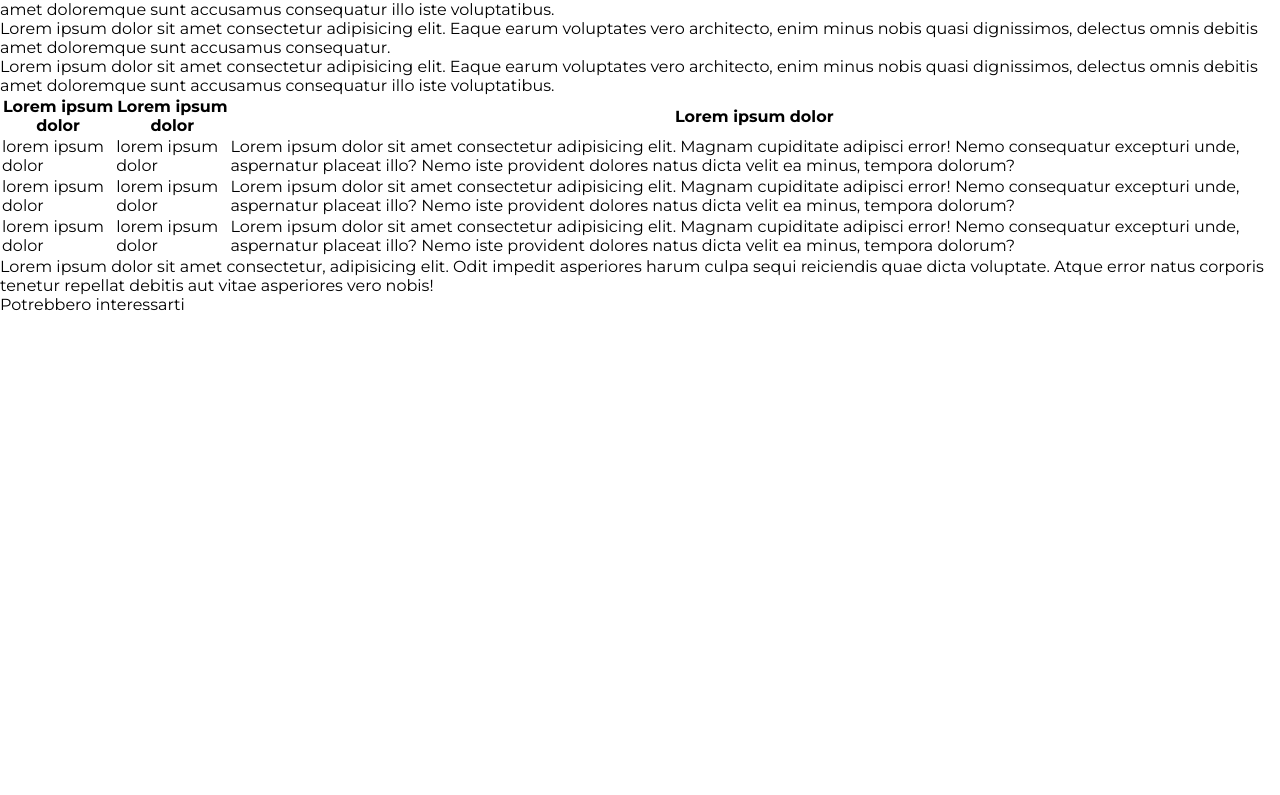
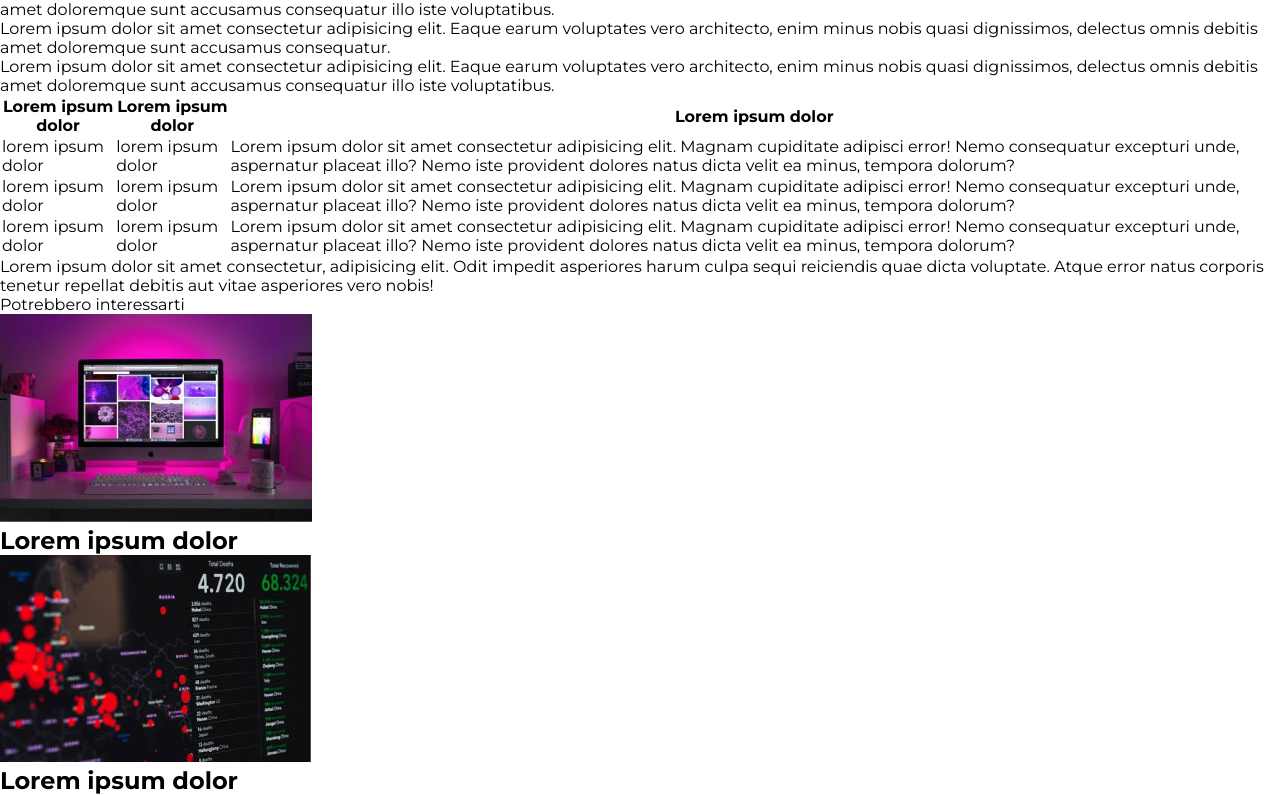
Before and after one commit to StefanoAntonelli93/html-css-booleaner, a plain HTML site: page index.html in a window 1280 px wide. Shown: the part 752-1547 px from the top of the page. Before the commit the page ends 1066 px from the top, so only its background shows below. Drawn offline with Linux system fonts and the light colour scheme.

Commit message:
[UPD) add footer

```diff
--- a/index.html
+++ b/index.html
@@ -63,6 +63,11 @@
         </main>
         <footer>
             <p class="footer-text">Potrebbero interessarti</p>
+            <img src="./img/monitor.jpg" alt="monitor">
+            <h2 class="photo-text">Lorem ipsum dolor</h2>
+            <img src="./img/graph.jpg" alt="graph">
+            <h2 class="photo-text">Lorem ipsum dolor</h2>
+
         </footer>
     </div>
 </body>
```
